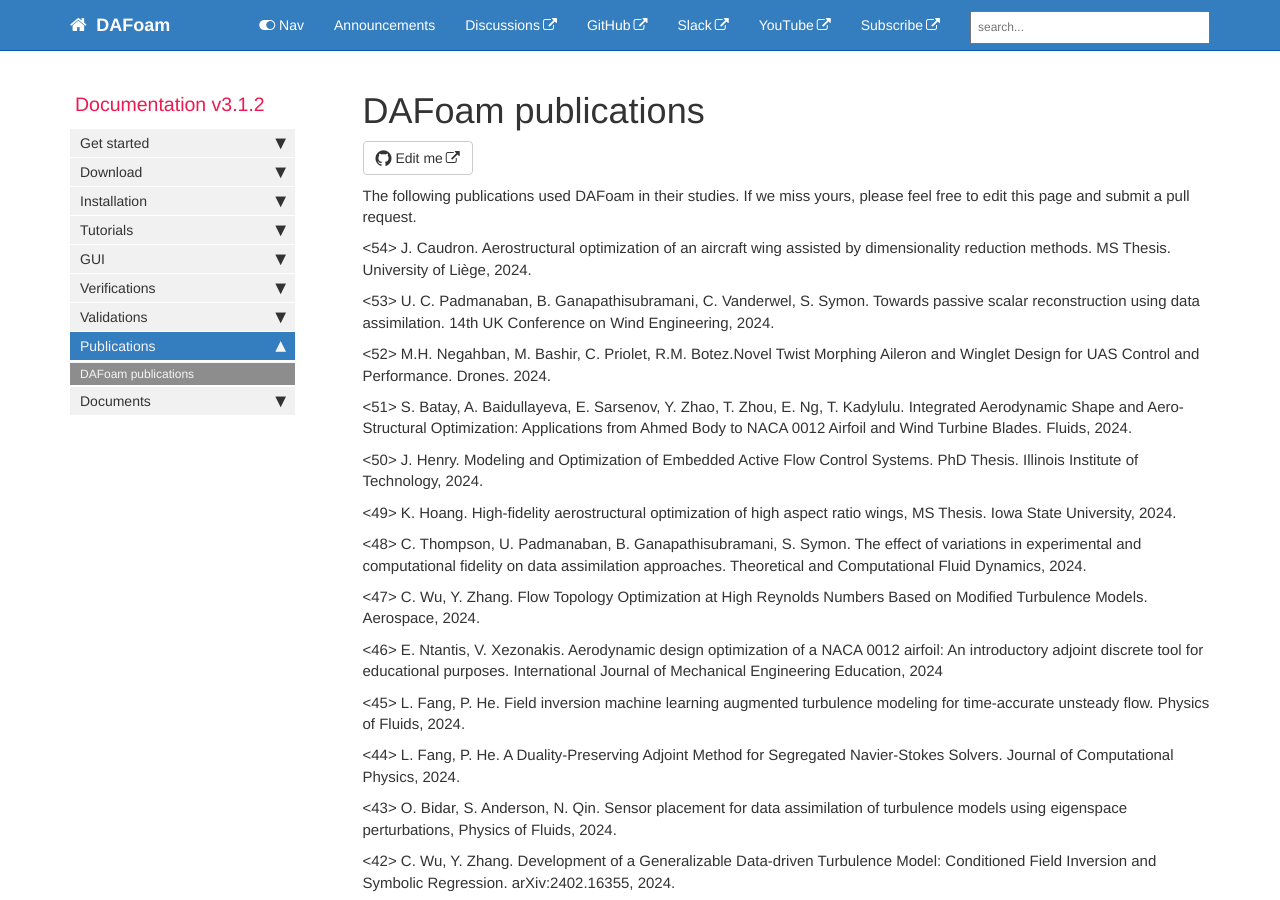
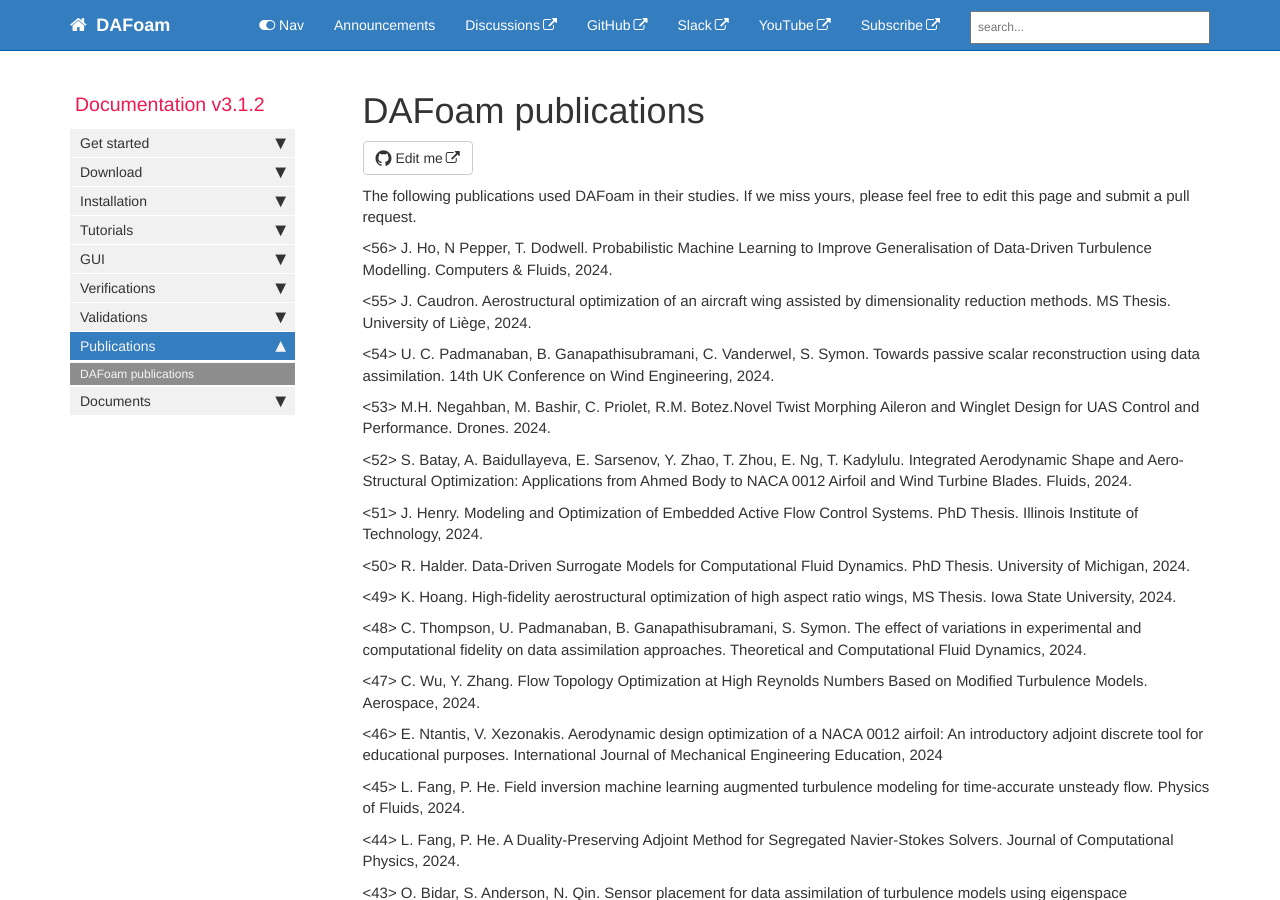
Before and after one commit to DAFoam/DAFoam.github.io, a Jekyll site: the page built from pages/mydoc/mydoc_docs_publications.md, in a window 1280 px wide and 900 px high. Built offline with Jekyll 4.4.1, drawn with Linux system fonts in a browser that asks for light colours; comment, search, counter and statistics services are not loaded.

Commit message:
content update

```diff
--- a/pages/mydoc/mydoc_docs_publications.md
+++ b/pages/mydoc/mydoc_docs_publications.md
@@ -9,15 +9,19 @@ folder: mydoc
 
 The following publications used DAFoam in their studies. If we miss yours, please feel free to edit this page and submit a pull request.
 
-<54> J. Caudron. Aerostructural optimization of an aircraft wing assisted by dimensionality reduction methods. MS Thesis. University of Liège, 2024.
+<56> J. Ho, N Pepper, T. Dodwell. Probabilistic Machine Learning to Improve Generalisation of Data-Driven Turbulence Modelling. Computers & Fluids, 2024.
 
-<53> U. C. Padmanaban, B. Ganapathisubramani, C. Vanderwel, S. Symon. Towards passive scalar reconstruction using data assimilation. 14th UK Conference on Wind Engineering, 2024.
+<55> J. Caudron. Aerostructural optimization of an aircraft wing assisted by dimensionality reduction methods. MS Thesis. University of Liège, 2024.
 
-<52> M.H. Negahban, M. Bashir, C. Priolet, R.M. Botez.Novel Twist Morphing Aileron and Winglet Design for UAS Control and Performance. Drones. 2024.
+<54> U. C. Padmanaban, B. Ganapathisubramani, C. Vanderwel, S. Symon. Towards passive scalar reconstruction using data assimilation. 14th UK Conference on Wind Engineering, 2024.
 
-<51> S. Batay, A. Baidullayeva, E. Sarsenov, Y. Zhao, T. Zhou, E. Ng, T. Kadylulu. Integrated Aerodynamic Shape and Aero-Structural Optimization: Applications from Ahmed Body to NACA 0012 Airfoil and Wind Turbine Blades. Fluids, 2024.
+<53> M.H. Negahban, M. Bashir, C. Priolet, R.M. Botez.Novel Twist Morphing Aileron and Winglet Design for UAS Control and Performance. Drones. 2024.
 
-<50> J. Henry. Modeling and Optimization of Embedded Active Flow Control Systems. PhD Thesis. Illinois Institute of Technology, 2024.
+<52> S. Batay, A. Baidullayeva, E. Sarsenov, Y. Zhao, T. Zhou, E. Ng, T. Kadylulu. Integrated Aerodynamic Shape and Aero-Structural Optimization: Applications from Ahmed Body to NACA 0012 Airfoil and Wind Turbine Blades. Fluids, 2024.
+
+<51> J. Henry. Modeling and Optimization of Embedded Active Flow Control Systems. PhD Thesis. Illinois Institute of Technology, 2024.
+
+<50> R. Halder. Data-Driven Surrogate Models for Computational Fluid Dynamics. PhD Thesis. University of Michigan, 2024.
 
 <49> K. Hoang. High-fidelity aerostructural optimization of high aspect ratio wings, MS Thesis. Iowa State University, 2024.
 
```
